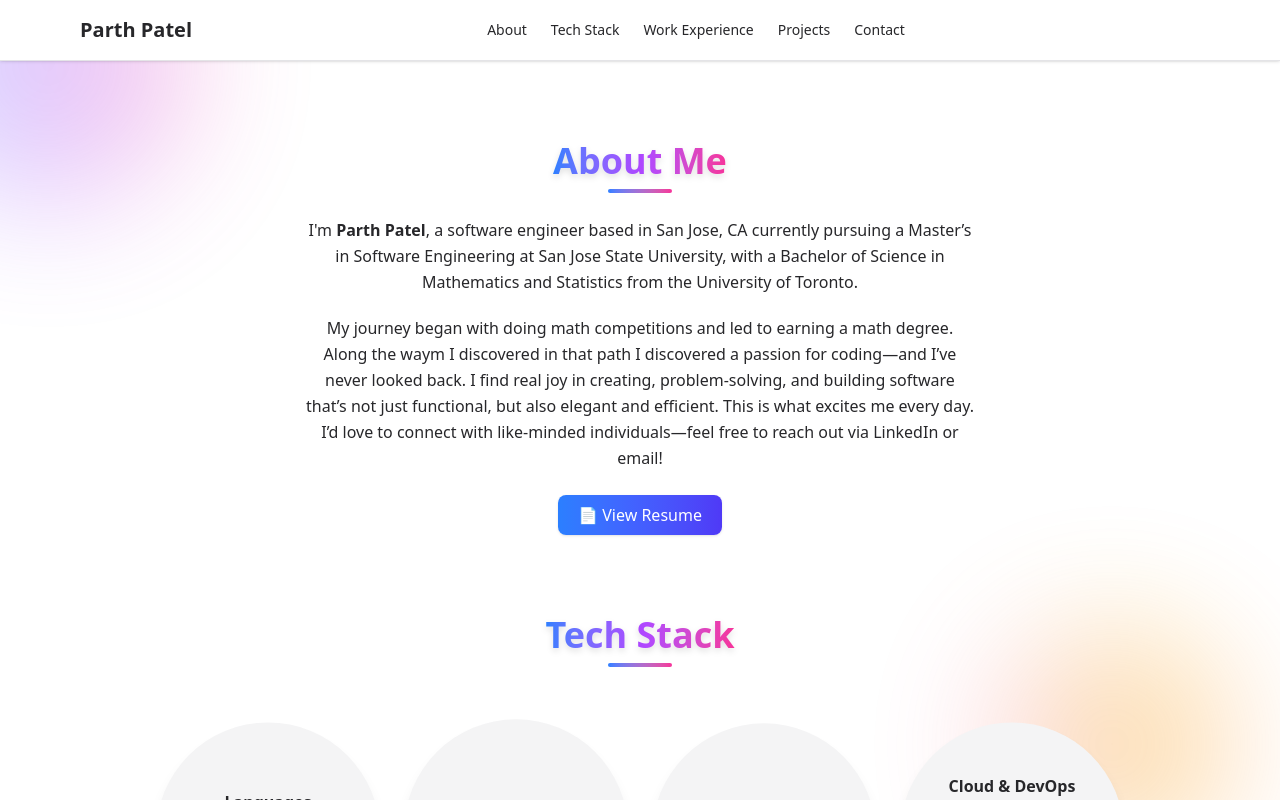
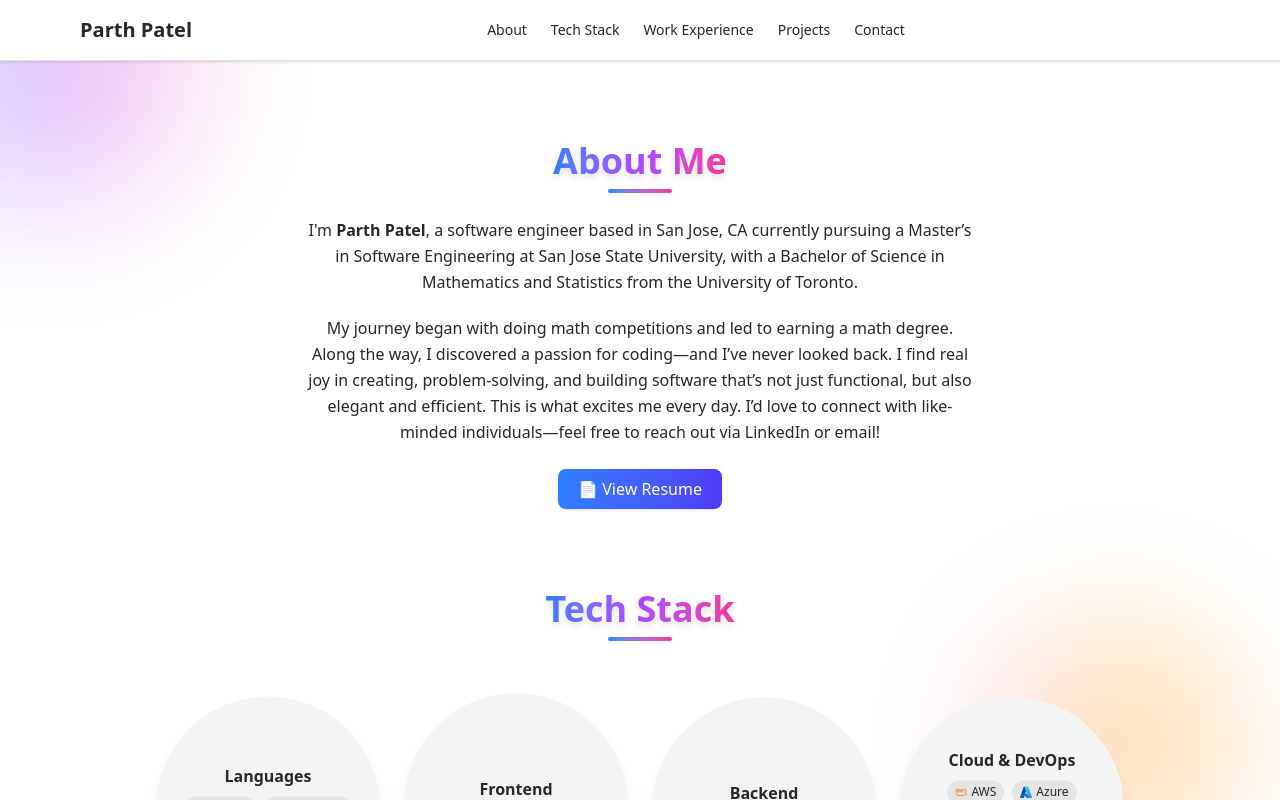
Before and after one commit to ParthPatel00/portfoliowebsite, a React (Vite) app: page / in a window 1280 px wide. Shown: the top 800 px of the page. Built offline with nearby package versions, Linux system fonts and the light colour scheme.

Commit message:
Fixed typos in About me

```diff
--- a/src/sections/About.tsx
+++ b/src/sections/About.tsx
@@ -21,12 +21,11 @@ function About() {
         </p>
         <p className="text-sm sm:text-base leading-relaxed mt-5">
           My journey began with doing math competitions and led to earning a
-          math degree. Along the waym I discovered in that path I discovered a
-          passion for coding—and I’ve never looked back. I find real joy in
-          creating, problem-solving, and building software that’s not just
-          functional, but also elegant and efficient. This is what excites me
-          every day. I’d love to connect with like-minded individuals—feel free
-          to reach out via LinkedIn or email!
+          math degree. Along the way, I discovered a passion for coding—and I’ve
+          never looked back. I find real joy in creating, problem-solving, and
+          building software that’s not just functional, but also elegant and
+          efficient. This is what excites me every day. I’d love to connect with
+          like-minded individuals—feel free to reach out via LinkedIn or email!
         </p>
 
         <a
```
